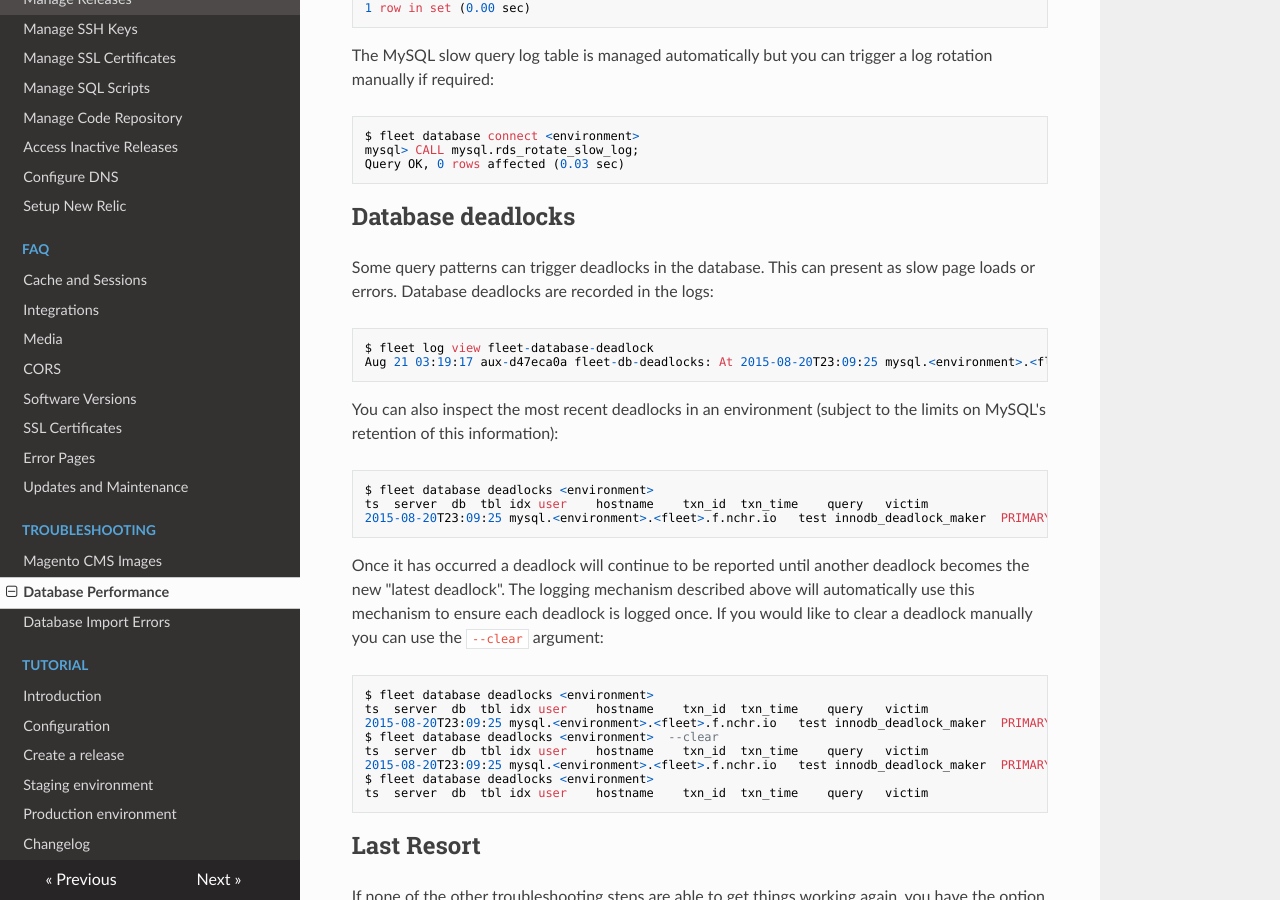
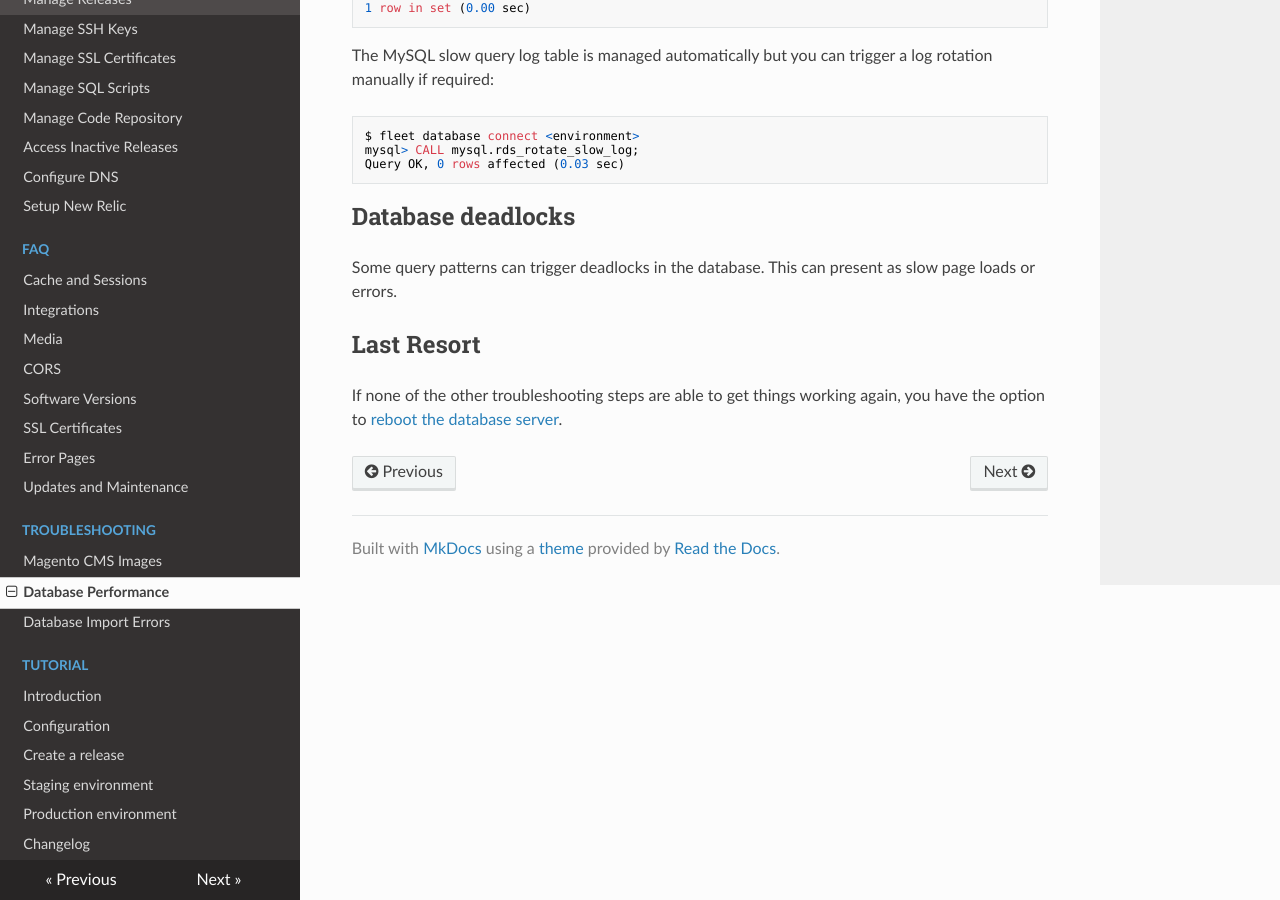
Before and after one commit to anchor/fleet-magento-docs, an MkDocs documentation site: the page built from docs/troubleshooting/database.md, in a window 1280 px wide and 900 px high, scrolled down 436 px. Built offline with MkDocs 1.6.1, drawn with Linux system fonts in a browser that asks for light colours; nearby versions of some CDN libraries; old or Windows-style settings are respelled for this version of MkDocs.

````diff
--- a/docs/troubleshooting/database.md
+++ b/docs/troubleshooting/database.md
@@ -33,39 +33,7 @@ Database deadlocks
 ------------------
 
 Some query patterns can trigger deadlocks in the database. This can
-present as slow page loads or errors. Database deadlocks are recorded
-in the logs:
-
-```
-$ fleet log view fleet-database-deadlock
-Aug 21 03:19:17 aux-d47eca0a fleet-db-deadlocks: At 2015-08-20T23:09:25 mysql.<environment>.<fleet>.f.nchr.io deadlocked on magento.catalog (index: PRIMARY, user: master): update catalog set price = 10000;
-```
-
-You can also inspect the most recent deadlocks in an environment
-(subject to the limits on MySQL's retention of this information):
-
-```
-$ fleet database deadlocks <environment>
-ts	server	db	tbl	idx	user	hostname	txn_id	txn_time	query	victim
-2015-08-20T23:09:25	mysql.<environment>.<fleet>.f.nchr.io	test innodb_deadlock_maker	PRIMARY	master		0	24	UPDATE catalog SET price = 10000; 0
-```
-
-Once it has occurred a deadlock will continue to be reported until
-another deadlock becomes the new "latest deadlock". The logging
-mechanism described above will automatically use this mechanism to
-ensure each deadlock is logged once. If you would like to clear a
-deadlock manually you can use the `--clear` argument:
-
-```
-$ fleet database deadlocks <environment>
-ts	server	db	tbl	idx	user	hostname	txn_id	txn_time	query	victim
-2015-08-20T23:09:25	mysql.<environment>.<fleet>.f.nchr.io	test innodb_deadlock_maker	PRIMARY	master		0	24	UPDATE catalog SET price = 10000; 0
-$ fleet database deadlocks <environment>  --clear
-ts	server	db	tbl	idx	user	hostname	txn_id	txn_time	query	victim
-2015-08-20T23:09:25	mysql.<environment>.<fleet>.f.nchr.io	test innodb_deadlock_maker	PRIMARY	master		0	24	UPDATE catalog SET price = 10000; 0
-$ fleet database deadlocks <environment>
-ts	server	db	tbl	idx	user	hostname	txn_id	txn_time	query	victim
-```
+present as slow page loads or errors.
 
 Last Resort
 --------
````
